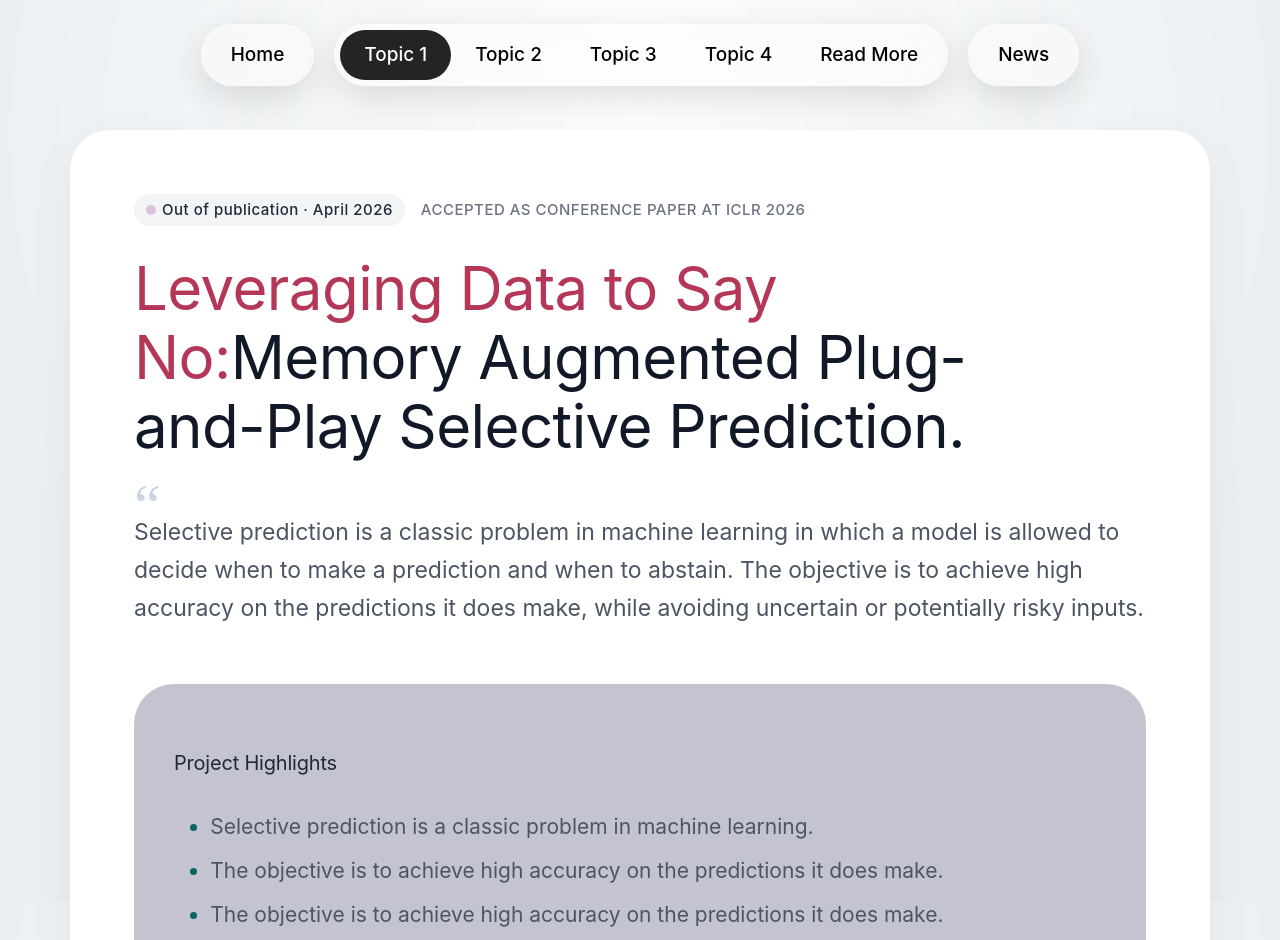
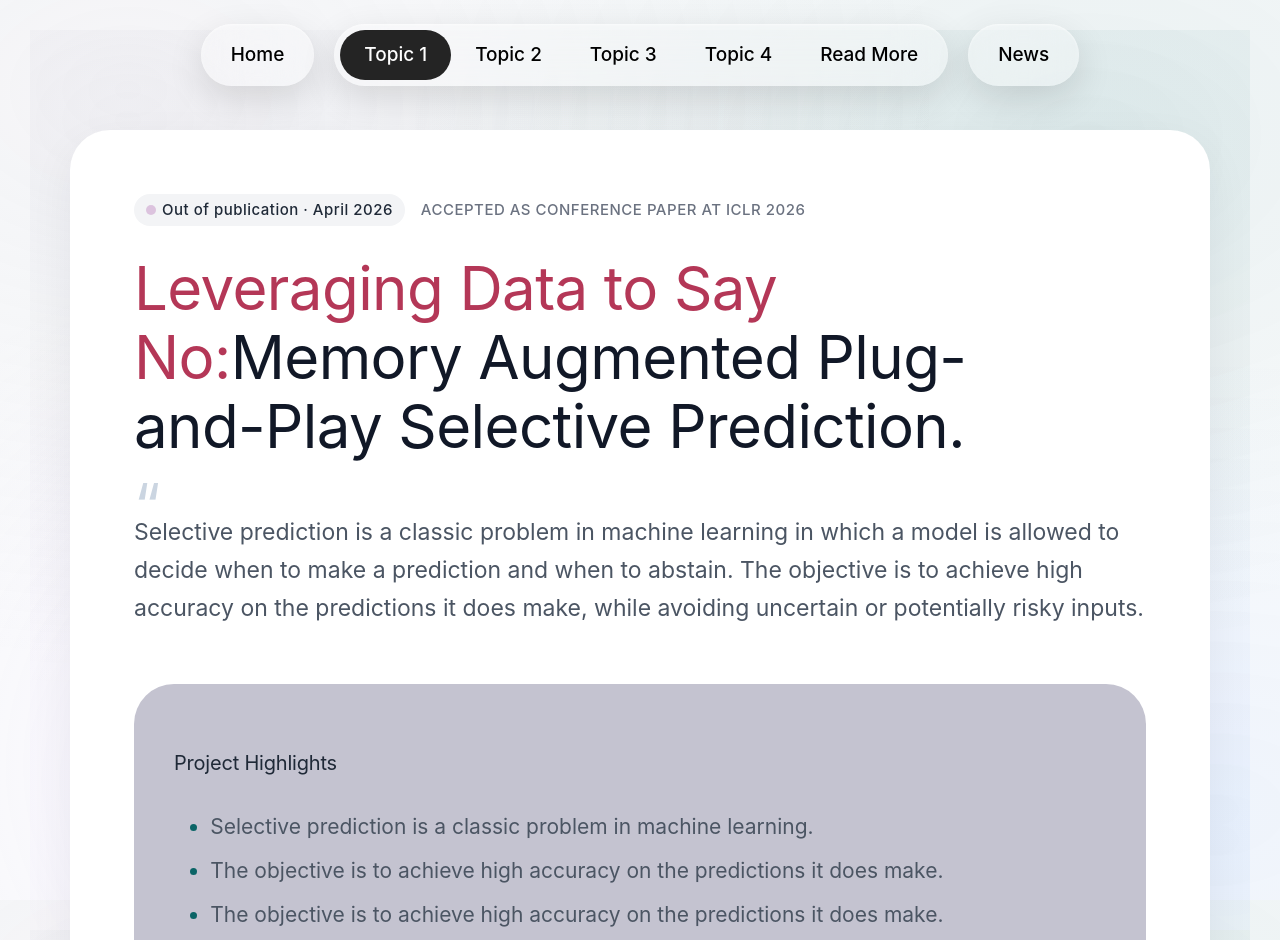
Before and after one commit to kingston-aditya/kingston-aditya.github.io, an MkDocs documentation site: the page built from docs/2026-02-05-retrieval.md, in a window 1280 px wide and 1400 px high. Shown: the top 940 px of the window. Built offline with MkDocs 1.6.1 and Material for MkDocs 9.7.7, drawn with Linux system fonts in a browser that asks for light colours; some web fonts are replaced.

Commit message:
added new things - 1c

```diff
--- a/docs/stylesheets/extra.css
+++ b/docs/stylesheets/extra.css
@@ -60,7 +60,7 @@
 
 /* Custom Styling for Main H1 Profile Title */
 .md-content h1 {
-  font-family: "Times New Roman", Times, Georgia, serif !important;
+  font-family: -apple-system, BlinkMacSystemFont, "Segoe UI", Roboto, sans-serif !important;
   font-size: 2.5rem !important; /* Increase or decrease this value to match your preference */
   font-weight: 700 !important;
   color: #000000 !important;
@@ -71,21 +71,23 @@
 }
 
 /* Ambient SaaS background styling - Smooth Glow Edition (No Rings) */
-.md-container {
-  /* 1. Base modern slate-cream background color */
-  background-color: #ebeff2 !important;
-
-  /* 2. Pure soft spotlight overlay (No concentric circles) */
+body, .md-container, .md-content {
+  background-color: #fafbfc !important; /* Crisp, clean off-white canvas base */
+  background-attachment: fixed !important;
+
+  /* Creates 4 ultra-soft, fixed color gradients that sit behind your content */
   background-image:
-    radial-gradient(
-      circle at 50% 15%, /* Centers the spotlight at the top middle */
-      rgba(255, 255, 255, 0.95) 0%,
-      rgba(255, 255, 255, 0.4) 40%,
-      rgba(255, 255, 255, 0) 70%
-    ) !important;
-
-  background-attachment: fixed !important;
-  background-size: cover !important;
+    /* 1. Soft lavender-purple spot (bottom center-left) */
+    radial-gradient(at 30% 85%, rgba(233, 213, 255, 0.14) 0px, transparent 50%),
+
+    /* 2. Your brand's signature deep teal spot (top right) */
+    radial-gradient(at 85% 15%, rgba(11, 100, 102, 0.07) 0px, transparent 45%),
+
+    /* 3. Soft Google-style blue spot (bottom right) */
+    radial-gradient(at 95% 90%, rgba(59, 130, 246, 0.06) 0px, transparent 40%),
+
+    /* 4. Elegant neutral slate warm glow (top left) */
+    radial-gradient(at 10% 10%, rgba(196, 195, 208, 0.12) 0px, transparent 50%) !important;
 }
 
 /* Keeps theme layouts completely clear so the lighting shines through */
@@ -359,7 +361,21 @@
    ========================================== */
 .intro-image-column {
   display: flex;
-  justify-content: center;
+  flex-direction: column;
+  align-items: center; /* Centers the whole system in the column space */
+  gap: 16px; /* The exact gap between the photo frame and your address details */
+  width: 100%;
+}
+
+.photo-sub-info {
+  width: 100%;
+  max-width: 340px; /* Matches the exact max-width of .premium-image-frame */
+  text-align: left; /* Kept left-aligned for that strict editorial spec sheet feel */
+  display: flex;
+  flex-direction: column;
+  gap: 8px;
+  box-sizing: border-box;
+  padding: 0 4px; /* Tiny offset so the text lines up perfectly with the card curve edge */
 }
 
 .premium-image-frame {
@@ -1263,7 +1279,7 @@
 
 /* Bold prominent title matching 'What we're learning...' size balance */
 .pub-title {
-  font-family: "Times New Roman", Times, Georgia, serif; /* Changed font */
+  font-family: -apple-system, BlinkMacSystemFont, "Segoe UI", Roboto, sans-serif !important;
   font-size: 1.35rem;
   font-weight: 300;
   margin: 0;
@@ -1376,7 +1392,7 @@
 /* Typography */
 .pub-item h4.article-title,
 .pub-item .article-title {
-  font-family: "Times New Roman", Times, Georgia, serif !important;
+  font-family: -apple-system, BlinkMacSystemFont, "Segoe UI", Roboto, sans-serif !important;
   font-size: 1.56rem !important; /* Adjust cleanly between 1.75rem and 2.1rem depending on preference */
   font-weight: 400 !important;
   line-height: 1.25 !important;
@@ -1559,7 +1575,7 @@
 
 /* Large Numeric Displays */
 .metric-number {
-  font-family: "Times New Roman", Times, Georgia, serif !important;
+  font-family: -apple-system, BlinkMacSystemFont, "Segoe UI", Roboto, sans-serif !important;
   font-size: 3.6rem;
   font-weight: 400;
   color: #0b6466; /* Matching your beautiful deep teal accent color */
@@ -1582,7 +1598,7 @@
 }
 
 .metric-subtext {
-  font-family: "Times New Roman", Times, Georgia, serif;
+  font-family: -apple-system, BlinkMacSystemFont, "Segoe UI", Roboto, sans-serif !important;
   font-style: italic;
   font-size: 0.95rem;
   color: #6b7280;
@@ -1629,7 +1645,7 @@
 
 /* Big Title Header */
 .video-section-title {
-  font-family: "Times New Roman", Times, Georgia, serif !important;
+  font-family: -apple-system, BlinkMacSystemFont, "Segoe UI", Roboto, sans-serif !important;
   font-size: 3.8rem; /* Large prominent title font */
   font-weight: 400;
   color: #111827;
@@ -1742,7 +1758,7 @@
 }
 
 .testimonial-section-title {
-  font-family: "Times New Roman", Times, Georgia, serif !important;
+  font-family: -apple-system, BlinkMacSystemFont, "Segoe UI", Roboto, sans-serif !important;
   font-size: 4.8rem;
   font-weight: 400;
   color: #111827;
@@ -1782,7 +1798,7 @@
 }
 
 .quote-mark {
-  font-family: "Times New Roman", Times, serif;
+  font-family: -apple-system, BlinkMacSystemFont, "Segoe UI", Roboto, sans-serif !important;
   font-size: 3rem;
   line-height: 0.8;
   color: #cbd5e1;
@@ -1858,7 +1874,7 @@
 
 /* Section Title Sizing */
 .reading-section-title {
-  font-family: "Times New Roman", Times, Georgia, serif !important;
+  font-family: -apple-system, BlinkMacSystemFont, "Segoe UI", Roboto, sans-serif !important;
   font-size: 2.8rem; /* Scaled cleanly below your master headers */
   font-weight: 400;
   color: #111827;
```
Also changed, not shown: docs/index.md (+37 -47 lines).
